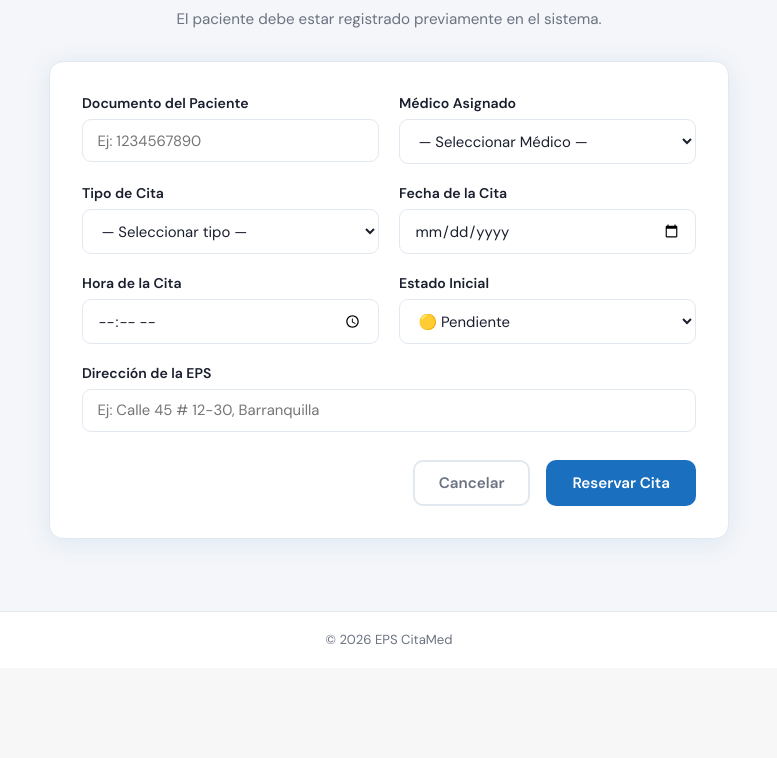
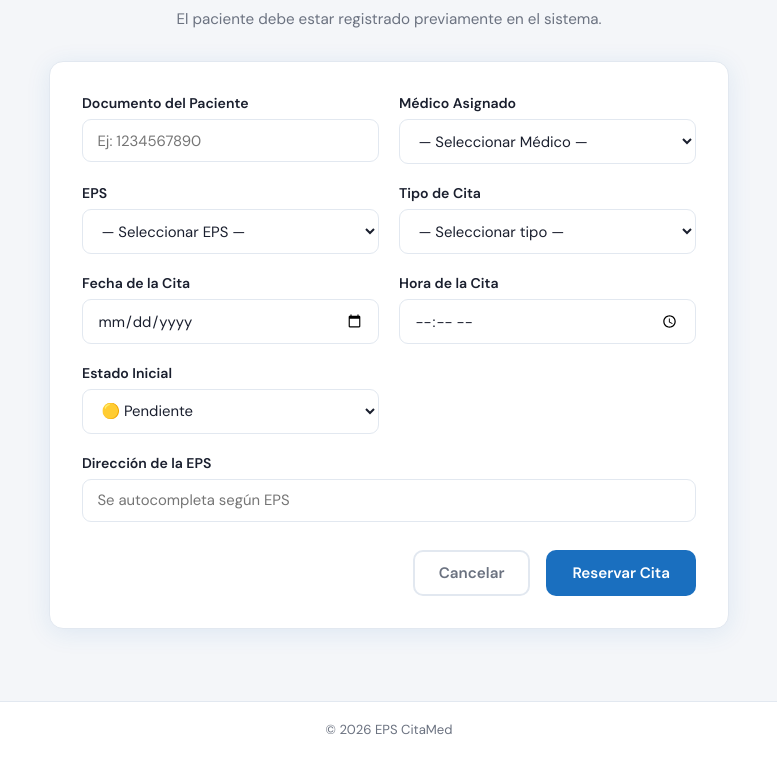
Before and after one commit to MetaVision2004/EPS_CITAS_APP, a Flask app: page /reservar_cita in a window 1280 px wide. Shown: the part 240-998 px from the top of the page, without its empty margins (251-1028 px from the left). Before the commit the page ends 884 px from the top, so only its background shows below. Run offline with Flask 3, Linux system fonts and the light colour scheme.

Commit message:
direccion eps

```diff
--- a/app.py
+++ b/app.py
@@ -66,9 +66,10 @@ def reservar_cita():
         tipo_cita     = request.form['tipo_cita']
         fecha         = request.form['fecha']
         hora          = request.form['hora']
+        eps           = request.form.get('eps', '').strip()
         direccion_eps = request.form['direccion_eps'].strip()
 
-        if not all([documento, medico, tipo_cita, fecha, hora, direccion_eps]):
+        if not all([documento, medico, tipo_cita, fecha, hora, eps, direccion_eps]):
             flash('Todos los campos son obligatorios.', 'danger')
             return render_template('reservar_cita.html')
 
--- a/static/js/main.js
+++ b/static/js/main.js
@@ -15,4 +15,52 @@ document.addEventListener('DOMContentLoaded', () => {
     dateInputs.forEach(input => {
         if (!input.value) input.setAttribute('min', today);
     });
+
+    const DIRECCIONES_EPS = {
+        'Sura': 'Calle 50 # 45-20, Medellín',
+        'Sanitas': 'Calle 100 # 11-60, Bogotá',
+        'Nueva EPS': 'Carrera 45 # 95-12, Bogotá',
+        'Compensar': 'Avenida 68 # 49-47, Bogotá',
+        'Salud Total': 'Calle 10 # 50-30, Cali',
+        'Coosalud': 'Carrera 20 # 30-15, Cartagena',
+        'Famisanar': 'Calle 72 # 10-03, Bogotá',
+        'Cafesalud': 'Avenida El Dorado # 68-15, Bogotá',
+        'Medimás': 'Calle 26 # 69-76, Bogotá',
+        'Coomeva': 'Calle 13 # 58-35, Cali',
+        'Mutual Ser': 'Barrio Getsemaní, Cartagena'
+    };
+
+    const epsSelect = document.getElementById('eps');
+    const direccionInput = document.getElementById('direccion_eps');
+    const documentoInput = document.getElementById('documento');
+
+    if (epsSelect && direccionInput) {
+        epsSelect.addEventListener('change', () => {
+            const epsValue = epsSelect.value;
+            direccionInput.value = DIRECCIONES_EPS[epsValue] || '';
+        });
+    }
+
+    if (documentoInput && epsSelect && direccionInput) {
+        documentoInput.addEventListener('blur', () => {
+            const documento = documentoInput.value.trim();
+            if (!documento) return;
+
+            fetch(`/api/direccion_eps/${encodeURIComponent(documento)}`)
+                .then(response => response.json())
+                .then(data => {
+                    if (data.success && data.eps) {
+                        if (DIRECCIONES_EPS[data.eps]) {
+                            epsSelect.value = data.eps;
+                            direccionInput.value = DIRECCIONES_EPS[data.eps];
+                        } else {
+                            direccionInput.value = data.direccion || '';
+                        }
+                    }
+                })
+                .catch(err => {
+                    console.error('Error buscando EPS/dirección:', err);
+                });
+        });
+    }
 });
--- a/templates/reservar_cita.html
+++ b/templates/reservar_cita.html
@@ -23,6 +23,23 @@
                     <option value="Dra. Claudia López">Dra. Claudia López</option>
                     <option value="Dr. Roberto Mendoza">Dr. Roberto Mendoza</option>
                     <option value="Dra. Elena Gómez">Dra. Elena Gómez</option>
+                </select>
+            </div>
+            <div class="form-group">
+                <label for="eps">EPS</label>
+                <select id="eps" name="eps" required>
+                    <option value="">— Seleccionar EPS —</option>
+                    <option value="Sura">Sura</option>
+                    <option value="Sanitas">Sanitas</option>
+                    <option value="Nueva EPS">Nueva EPS</option>
+                    <option value="Compensar">Compensar</option>
+                    <option value="Salud Total">Salud Total</option>
+                    <option value="Coosalud">Coosalud</option>
+                    <option value="Famisanar">Famisanar</option>
+                    <option value="Cafesalud">Cafesalud</option>
+                    <option value="Medimás">Medimás</option>
+                    <option value="Coomeva">Coomeva</option>
+                    <option value="Mutual Ser">Mutual Ser</option>
                 </select>
             </div>
             <div class="form-group">
@@ -55,7 +72,7 @@
             </div>
             <div class="form-group full-width">
                 <label for="direccion_eps">Dirección de la EPS</label>
-                <input type="text" id="direccion_eps" name="direccion_eps" placeholder="Ej: Calle 45 # 12-30, Barranquilla" required>
+                <input type="text" id="direccion_eps" name="direccion_eps" placeholder="Se autocompleta según EPS" readonly required>
             </div>
         </div>
         <div class="form-actions">
```
